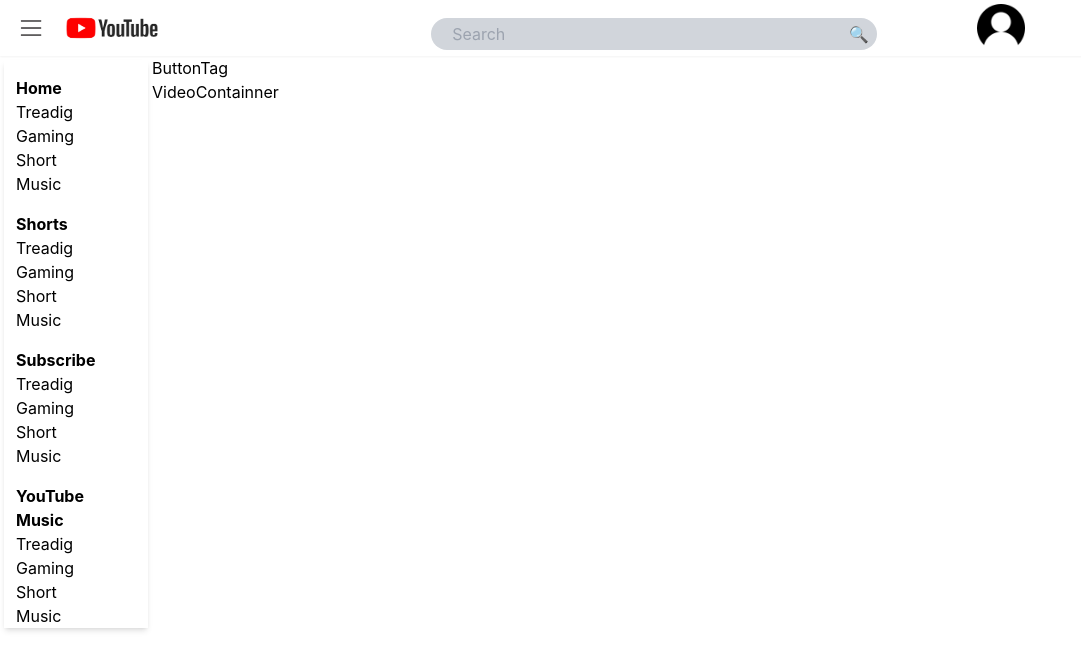
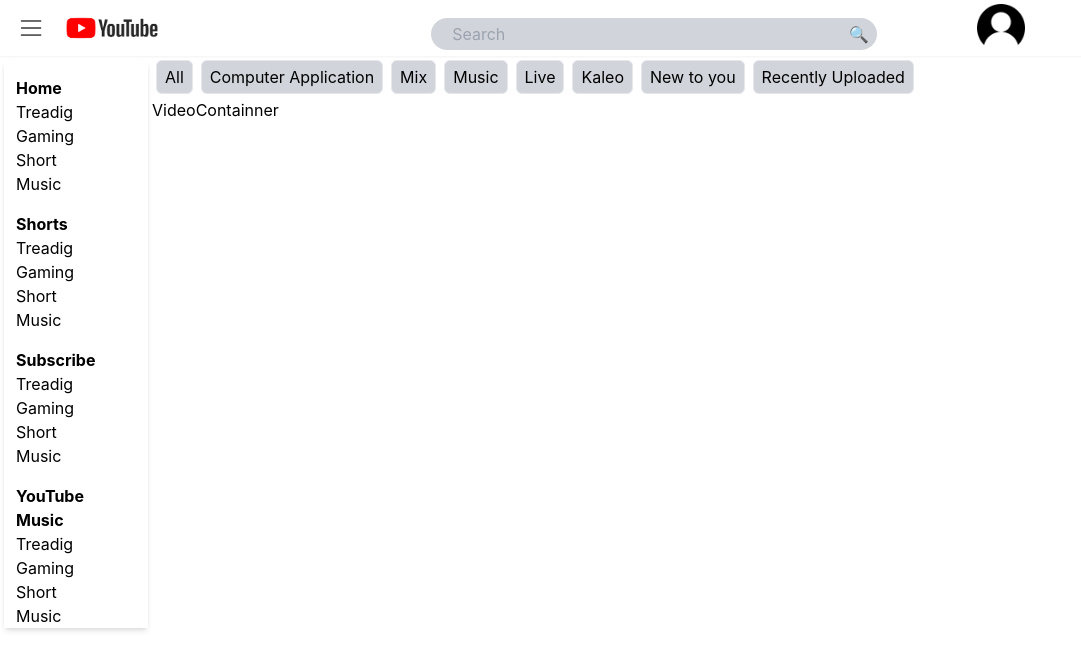
Before and after one commit to Abhi9125/Youtube_Clone, a React (Create React App) app: page / in a window 1280 px wide. Shown: the top 670 px of the page, without its empty margins (0-1081 px from the left). Built offline with nearby package versions, Linux system fonts and the light colour scheme.

Commit message:
Commit - 3 make Button using map.

```diff
--- /dev/null
+++ b/src/Components/Button.js
@@ -0,0 +1,11 @@
+import React from "react";
+
+function Button({ name }) {
+  return (
+    <button className="p-1 px-2 m-1 border rounded-md bg-gray-300">
+      {name}
+    </button>
+  );
+}
+
+export default Button;
--- a/src/Components/ButtonTag.js
+++ b/src/Components/ButtonTag.js
@@ -1,7 +1,33 @@
 import React from "react";
+import Button from "./Button";
 
 function ButtonTag() {
-  return <div>ButtonTag</div>;
+  const list = [
+    "All",
+    "Computer Application",
+    "Mix",
+    "Music",
+    "Live",
+    "Kaleo",
+    "New to you",
+    "Recently Uploaded",
+  ];
+  return (
+    <div>
+      {list.map((buttonTitle) => (
+        <Button name={buttonTitle} />
+      ))}
+      {/* <Button name="All" />
+      <Button name="Computer Science" />
+      <Button name="Mix" />
+      <Button name="Music" />
+      <Button name="Live" />
+      <Button name="Kaleo" />
+      <Button name="Watched" />
+      <Button name="New to you" />
+      <Button name="Recently uploaded" /> */}
+    </div>
+  );
 }
 
 export default ButtonTag;
```
Also changed, not shown: 1 other file (tests, documents, lock files or other folders).
